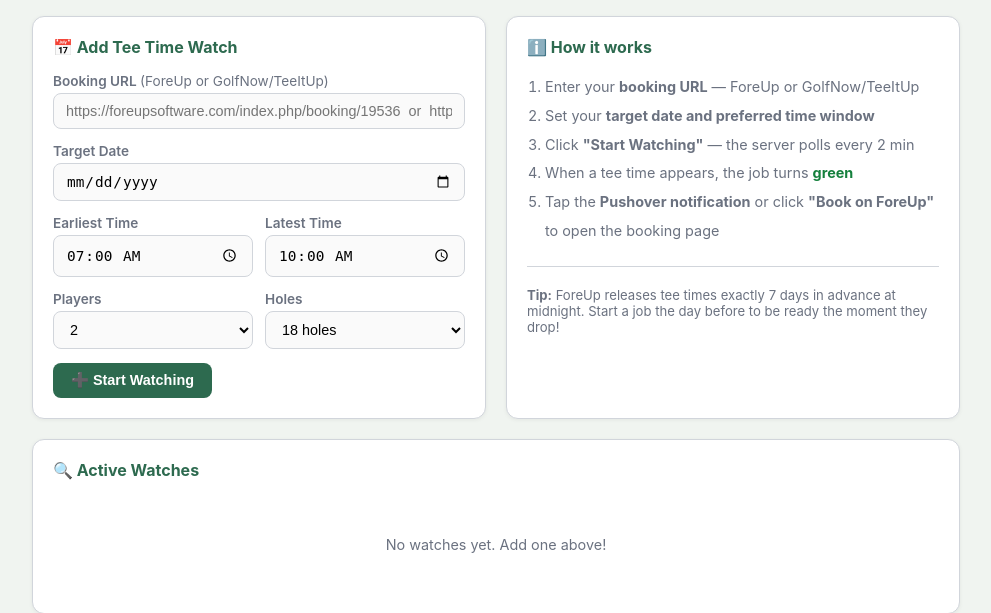
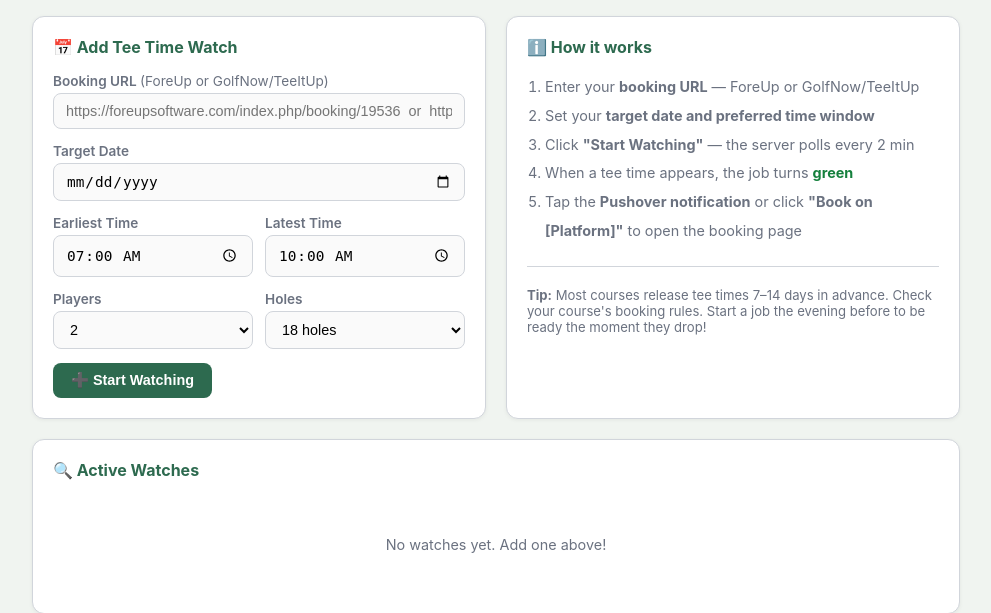
Before and after one commit to espnguy/teetimes, a Flask app: page / in a window 1280 px wide. Shown: the part 168-781 px from the top of the page, without its empty margins (144-1135 px from the left). Run offline with Flask 3, Linux system fonts and the light colour scheme; data that the repository does not hold is empty; some libraries are stand-ins or nearby versions.

Commit message:
remove foreup references

```diff
--- a/templates/index.html
+++ b/templates/index.html
@@ -148,20 +148,20 @@
       <div style="background:#dcfce7;border:1px solid #86efac;border-radius:8px;padding:10px 14px;
                   margin-bottom:16px;font-size:.85rem;color:#15803d;display:flex;align-items:center;gap:8px">
         🔒 <strong>Credentials loaded from Railway environment variables</strong> — they persist through restarts and redeploys.
-        To change them, update <code>FOREUP_EMAIL</code> and <code>FOREUP_PASSWORD</code> in your Railway dashboard.
+        To change them, update <code>FOREUP_EMAIL</code> and <code>FOREUP_PASSWORD</code> in your Railway dashboard. Only required for ForeUp courses.
       </div>
       {% endif %}
       <form action="/config" method="POST">
         <div class="form-row-2">
           <div class="form-row">
-            <label>ForeUp Email</label>
+            <label>ForeUp Email <span style="font-weight:400;color:var(--gray);font-size:.8rem">(ForeUp courses only)</span></label>
             <input name="email" type="email"
               value="{{ config.email }}"
               placeholder="you@email.com"
               {% if env_creds %}style="background:#f0fdf4;color:#166534" title="Set via FOREUP_EMAIL env var"{% endif %}>
           </div>
           <div class="form-row">
-            <label>ForeUp Password</label>
+            <label>ForeUp Password <span style="font-weight:400;color:var(--gray);font-size:.8rem">(ForeUp courses only)</span></label>
             <input name="password" type="password"
               value=""
               placeholder="{% if env_creds %}Saved via env var — leave blank to keep{% else %}••••••••{% endif %}"
@@ -307,12 +307,11 @@
         <li>Set your <strong>target date and preferred time window</strong></li>
         <li>Click <strong>"Start Watching"</strong> — the server polls every 2 min</li>
         <li>When a tee time appears, the job turns <span style="color:#15803d;font-weight:700">green</span></li>
-        <li>Tap the <strong>Pushover notification</strong> or click <strong>"Book on ForeUp"</strong> to open the booking page</li>
+        <li>Tap the <strong>Pushover notification</strong> or click <strong>"Book on [Platform]"</strong> to open the booking page</li>
       </ol>
       <div class="divider"></div>
       <div style="font-size:.82rem;color:var(--gray)">
-        <strong>Tip:</strong> ForeUp releases tee times exactly 7 days in advance at midnight.
-        Start a job the day before to be ready the moment they drop!
+        <strong>Tip:</strong> Most courses release tee times 7–14 days in advance. Check your course's booking rules. Start a job the evening before to be ready the moment they drop!
       </div>
     </div>
   </div>
@@ -707,10 +706,11 @@ function renderJob(job) {
           </div>` : ''}
       </div>
       <div class="job-actions">
-        ${job.status === 'available' ? `
-          <a class="btn btn-confirm btn-sm" href="https://foreupsoftware.com/index.php/booking/${job.course_id}#/teetimes" target="_blank">
-            🏌️ Book on ForeUp →
-          </a>` : ''}
+        ${job.status === 'available' ?
+          (job.platform === 'teeitup' || job.platform === 'golfnow'
+            ? `<a class="btn btn-confirm btn-sm" href="https://book.teeitup.golf/tee-times?facilityId=${job.course_id}" target="_blank">🏌️ Book on GolfNow →</a>`
+            : `<a class="btn btn-confirm btn-sm" href="https://foreupsoftware.com/index.php/booking/${job.course_id}#/teetimes" target="_blank">🏌️ Book on ForeUp →</a>`)
+          : ''}
         <button class="btn btn-outline btn-sm" onclick="toggleLog('${job.id}')">Logs</button>
         <button class="btn btn-danger btn-sm" onclick="removeJob('${job.id}')">✕</button>
       </div>
```
Also changed, not shown: README.md.
